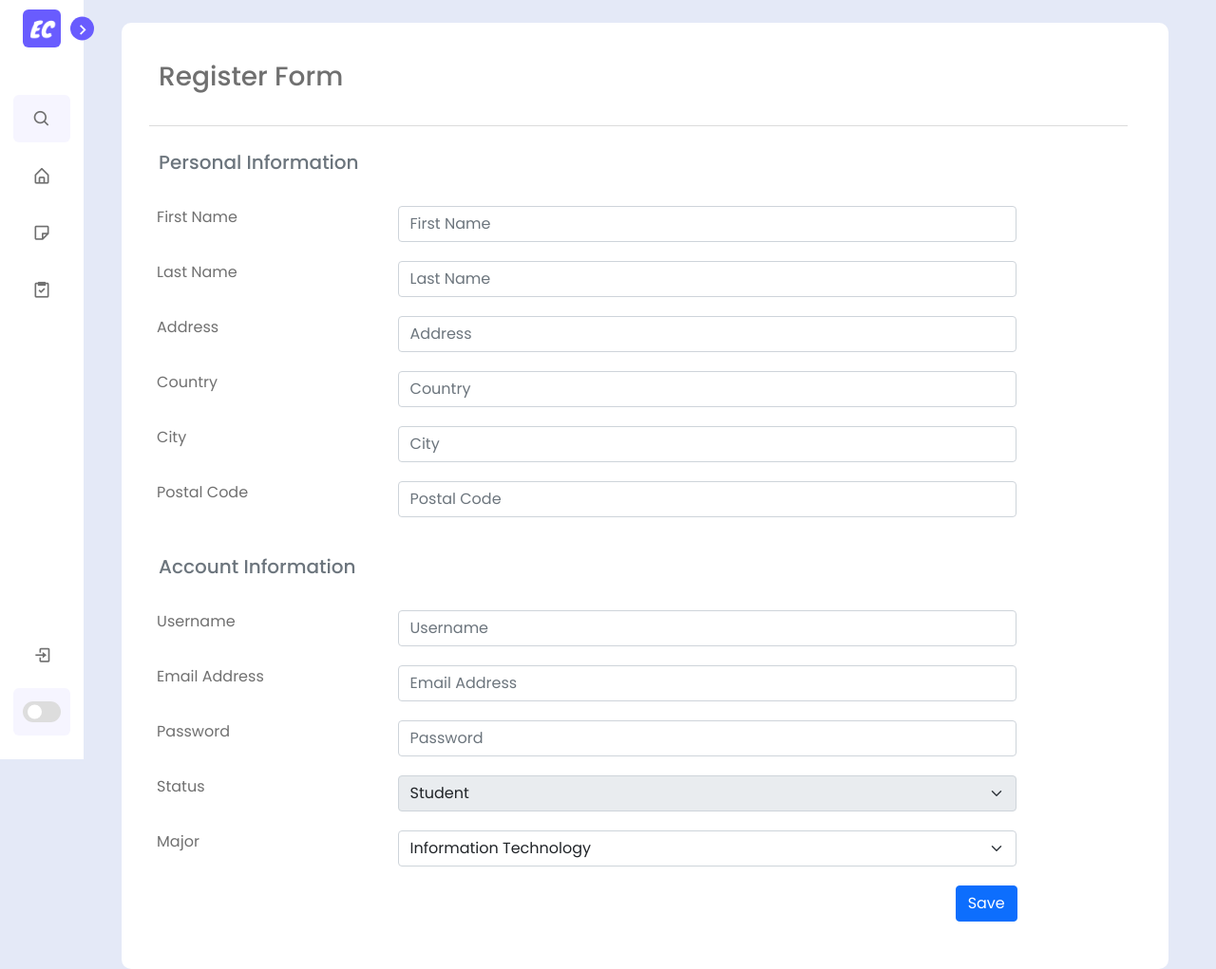
After one commit to basementdwellers69/PDT-Final-ELearning, a Flask app: template views/templates/studentInput/studentinput.html in a window 1280 px wide. The commit adds this page. Shown: the whole page at 95% size. Run offline with Flask 2, Linux system fonts and the light colour scheme; the template is opened without the code that fills it, so the values that code supplies are empty; some libraries are stand-ins or nearby versions.

Commit message:
Added studentInput.html

```diff
--- a/views/student.py
+++ b/views/student.py
@@ -6,7 +6,7 @@ def construct_student_bp(controller):
 
     @student_bp.route("/student")
     def student():
-        studentList = controller.raw("SELECT users.id, users.status, users.firstName, users.lastName, users.email, majors.majorName FROM users LEFT JOIN majors ON majorId = majors.id ORDER BY users.id").fetchall()
+        studentList = controller.raw("SELECT users.id, users.status, users.firstName, users.lastName, users.email, majors.majorName FROM users LEFT JOIN majors ON majorId = majors.id WHERE users.status = 3 ORDER BY users.id").fetchall()
 
         return render_template('student/student.html', stud=studentList)
     return student_bp
--- a/views/templates/base.html
+++ b/views/templates/base.html
@@ -88,7 +88,7 @@
                     </li>
                     {% if session and session['user_status'] == 2 %}
                     <li class="nav-link">
-                        <a href="#">
+                        <a href="{{ url_for('student.student') }}">
                             <i class='bx bxs-user-badge icon'></i>
                             <span class="text nav-text">Students</span>
                         </a>
--- /dev/null
+++ b/views/templates/studentInput/studentinput.html
@@ -0,0 +1,224 @@
+{% extends './base.html' %}
+
+{% block title %}
+Profile
+{% endblock %}
+
+{% block text %}
+Profile
+{% endblock %}
+
+{% block content %}
+<form>
+    <div class="col-11 container-fluid mt--7 con-content" style="padding: 30px 0; border-radius: 10px;">
+        <div class="row container-fluid justify-content-center">
+            <div style="margin-left: 10px;">
+            <form action="/stdinput" method="POST">
+                <div class="container-student">
+                    <div class="row">
+                        <h3>Register Form</h3>
+                    </div>
+                    <hr>
+                    <div class="row">
+                        <div class="header">
+                            <h5 class="heading-small text-muted mb-4">Personal Information</h5>
+                        </div>
+                        <div class="row">
+                            <div class="col-3">
+                                <label for="firstName">First Name</label>
+                            </div>
+                            <div class="col-8">
+                                <input type="text" id="firstname" name="firstname" class="form-control" placeholder="First Name">
+                            </div>
+                        </div>
+                        <div class="row">
+                            <div class="col-3">
+                                <label for="lastName">Last Name</label>
+                            </div>
+                            <div class="col-8">
+                                <input type="text" id="lastname" name="lastname" class="form-control" placeholder="Last Name">
+                            </div>
+                        </div>
+                        <div class="row">
+                            <div class="col-3">
+                                <label for="address">Address</label>
+                            </div>
+                            <div class="col-8">
+                                <input type="text" id="address" name="address" class="form-control" placeholder="Address">
+                            </div>
+                        </div>
+                        <div class="row">
+                            <div class="col-3">
+                                <label for="country">Country</label>
+                            </div>
+                            <div class="col-8">
+                                <input type="text" id="country" name="country" class="form-control" placeholder="Country">
+                            </div>
+                        </div>
+                        <div class="row">
+                            <div class="col-3">
+                                <label for="city">City</label>
+                            </div>
+                            <div class="col-8">
+                                <input type="text" id="city" name="city" class="form-control" placeholder="City">
+                            </div>
+                        </div>
+                        <div class="row">
+                            <div class="col-3">
+                                <label for="postalCode">Postal Code</label>
+                            </div>
+                            <div class="col-8">
+                                <input type="text" id="postalCode" name="postalCode" class="form-control" placeholder="Postal Code">
+                            </div>
+                        </div>
+
+                        <div class="header2">
+                            <h5 class="heading-small text-muted mb-4">Account Information</h5>
+                        </div>
+                        <div class="row">
+                            <div class="col-3">
+                                <label for="username">Username</label>
+                            </div>
+                            <div class="col-8">
+                                <input type="text" id="username" name="username" class="form-control" placeholder="Username">
+                            </div>
+                        </div>
+                        <div class="row">
+                            <div class="col-3">
+                                <label for="email">Email Address</label>
+                            </div>
+                            <div class="col-8">
+                                <input type="text" id="email" name="email" class="form-control" placeholder="Email Address">
+                            </div>
+                        </div>
+                        <div class="row">
+                            <div class="col-3">
+                                <label for="password">Password</label>
+                            </div>
+                            <div class="col-8">
+                                <input type="text" id="password" name="password" class="form-control" placeholder="Password">
+                            </div>
+                        </div>
+                        <div class="row">
+                            <div class="col-3">
+                                <label for="status">Status</label>
+                            </div>
+                            <div class="col-8">
+                                <select name="status" id="status" class="form-select" disabled>
+                                    <option value="3">Student</option>
+                                </select>
+                            </div>
+                        </div>
+                        <div class="row">
+                            <div class="col-3">
+                                <label for="major">Major</label>
+                            </div>
+                            <div class="col-8">
+                                <select name="major" id="major" class="form-select">
+                                    <option value="1">Information Technology</option>
+                                    <option value="2">Information System</option>
+                                    <option value="3">Visual Communication Design</option>
+                                </select>
+                            </div>
+                        </div>
+                        <div class="col-11">
+                            <input type="submit" id="reg-submit" name="reg-submit" value="Save" class="btn btn-primary">
+                        </div>
+                    </div>
+
+                </div>
+            </form>
+            </div>
+
+        </div>
+    </div>
+</form>
+<style>
+    :root {
+        /* ===== Colors ===== */
+        --body-color: #E4E9F7;
+        --sidebar-color: #FFF;
+        --primary-color: #695CFE;
+        --primary-color-light: #F6F5FF;
+        --toggle-color: #DDD;
+        --text-color: #707070;
+
+        /* ====== Transition ====== */
+        --tran-03: all 0.2s ease;
+        --tran-03: all 0.3s ease;
+        --tran-04: all 0.3s ease;
+        --tran-05: all 0.3s ease;
+    }
+
+    body.dark {
+        --body-color: #18191a;
+        --sidebar-color: #242526;
+        --primary-color: #3a3b3c;
+        --primary-color-light: #3a3b3c;
+        --toggle-color: #fff;
+        --text-color: #ccc;
+    }
+
+    .home .con-content {
+        background-color: var(--sidebar-color);
+        color: var(--text-color);
+    }
+
+    .home .con-content .user-content {
+        border: none;
+    }
+
+    .home .con-content .card-header {
+        background-color: #fff;
+
+    }
+
+    .home .con-content .user-content .pic {
+        border: none;
+    }
+
+    body.dark .home .con-content {
+        background-color: var(--sidebar-color);
+    }
+
+    body.dark .home .user-content {
+        background-color: var(--sidebar-color);
+        border: 2px solid #FFF;
+        border-radius: 10px;
+    }
+
+    body.dark .home .con-content .user-content .pic {
+        background-color: var(--sidebar-color);
+    }
+
+    body.dark .home .user-content input {
+        background-color: var(--sidebar-color);
+        border: 2px solid #FFF;
+    }
+
+    body.dark .home .user-content textarea {
+        background-color: var(--sidebar-color);
+        border: 2px solid #FFF;
+        color: var(--text-color);
+    }
+
+    body.dark .home .user-content .card-header {
+        background-color: var(--sidebar-color);
+        border-bottom: 1px solid var(--text-color);
+    }
+    .container-student .row{
+        padding: 10px;
+    }
+    div .header2 {
+        margin-top: 20px;
+        padding-top: 10px;
+    }
+    #reg-submit{
+        float: right;
+        margin-top: 10px;
+        margin-bottom: 10px;
+        margin-right: 20px;
+    }
+
+</style>
+{% endblock %}
```
